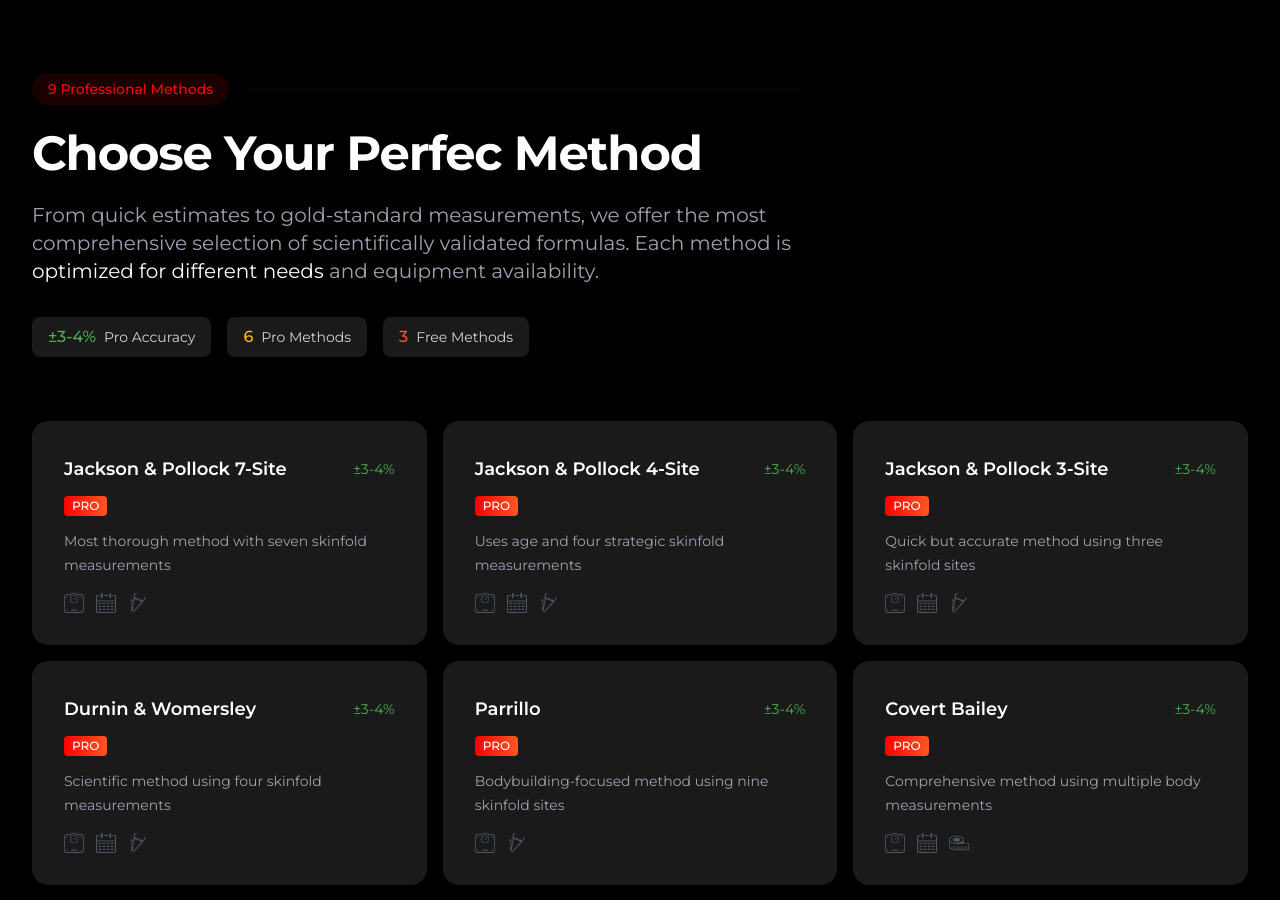
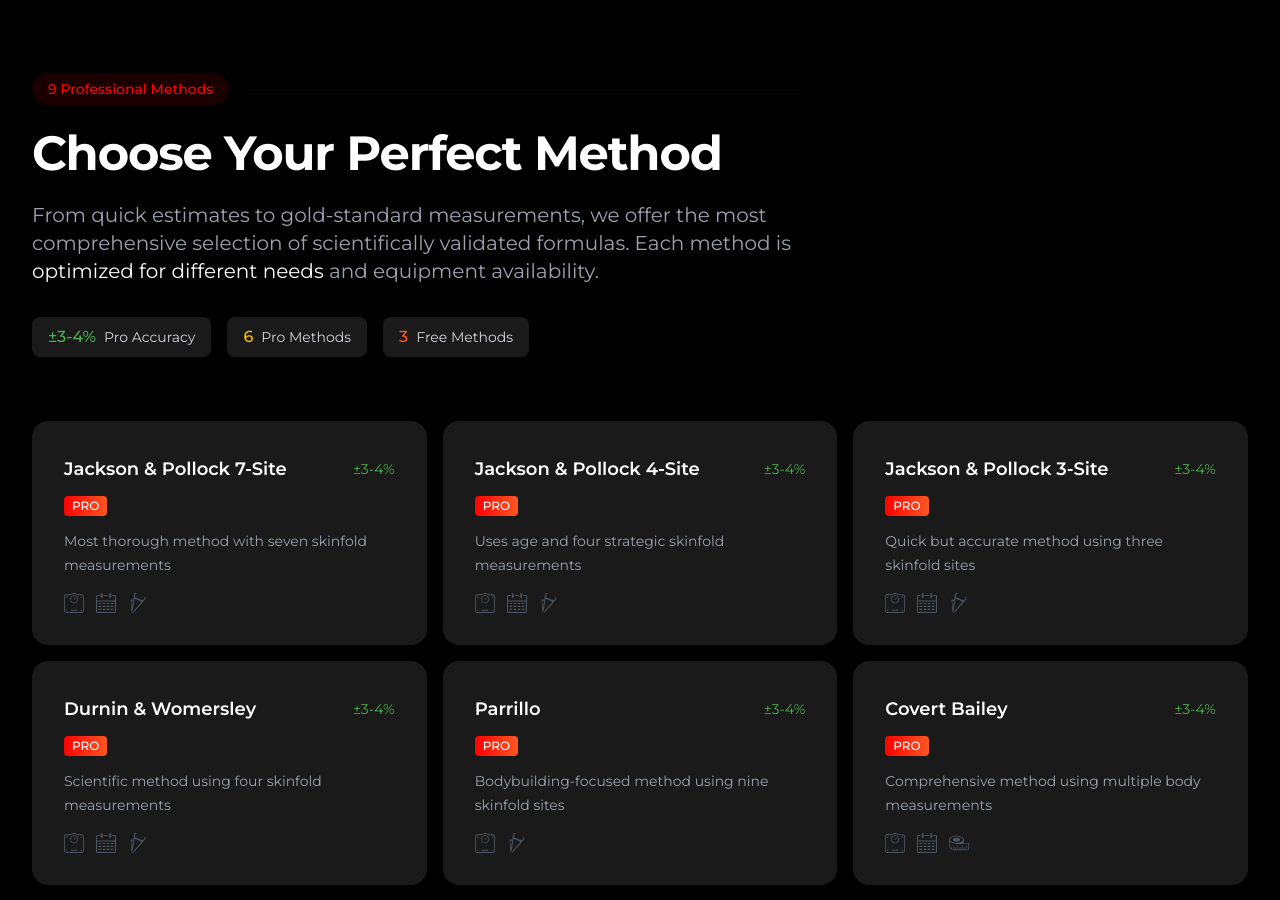
Before and after one commit to tehidea/bodyfatcalculator, a Next.js app: page / in a window 1280 px wide. Shown: the part 1160-2060 px from the top of the page. Built offline with nearby package versions, Linux system fonts and the light colour scheme.

Commit message:
Fix a typo

```diff
--- a/src/components/PrimaryFeatures.tsx
+++ b/src/components/PrimaryFeatures.tsx
@@ -556,7 +556,7 @@ export function PrimaryFeatures() {
             <div className="h-px flex-auto bg-[#FF0000]/10"></div>
           </div>
           <h2 className="mt-6 text-4xl font-bold tracking-tight text-white sm:text-5xl">
-            Choose Your Perfec Method
+            Choose Your Perfect Method
           </h2>
           <p className="mt-6 text-xl text-gray-400">
             From quick estimates to gold-standard measurements, we offer the
```
